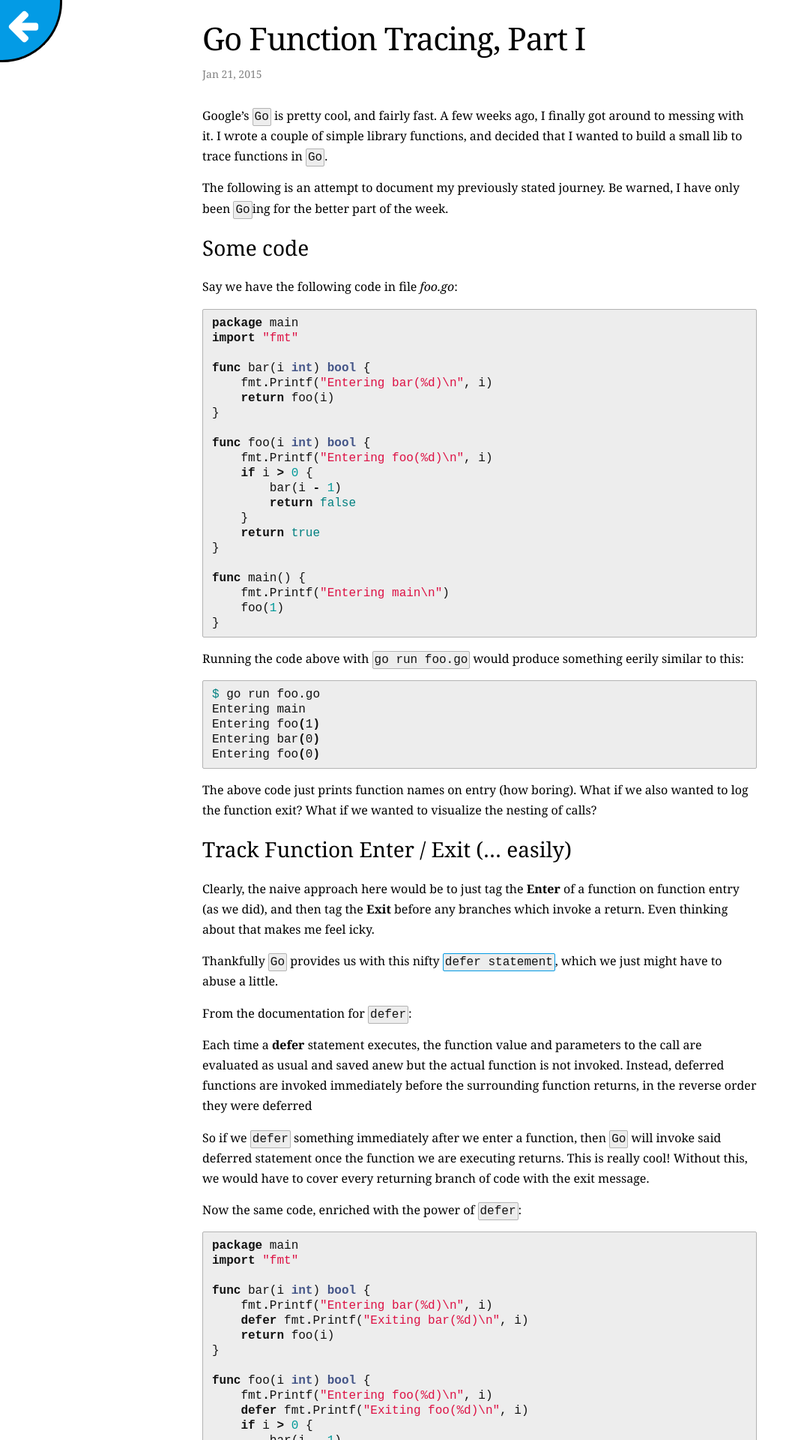
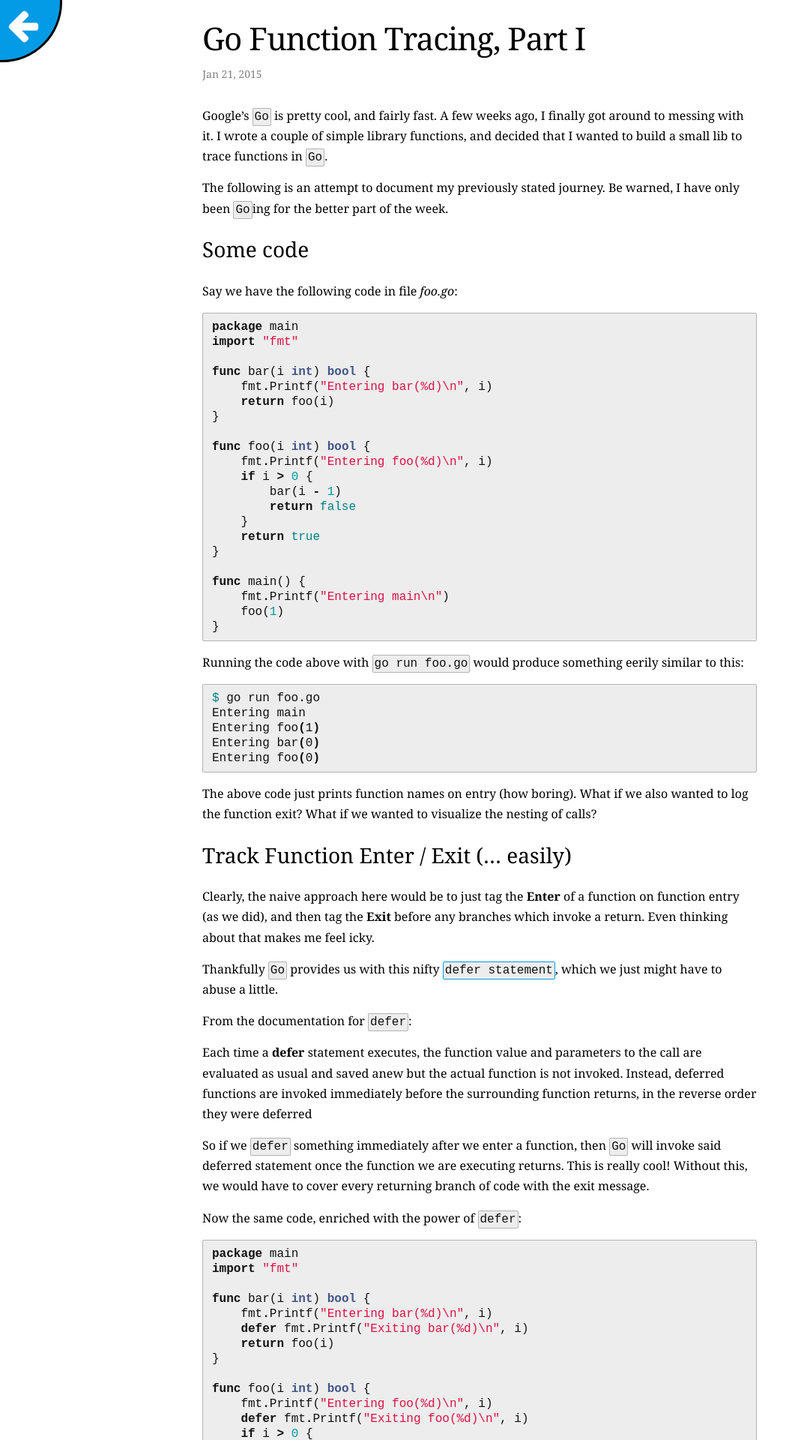
Before and after one commit to sabhiram/sabhiram.github.io, a Jekyll site: the page built from _posts/2015-01-21-golang_trace_fns_part_1.md, in a window 1280 px wide. Shown: the top 1920 px of the page at 75% size, without its empty margins (0-1073 px from the left). Built offline with Jekyll 4.4.1, drawn with Linux system fonts in a browser that asks for light colours; nearby versions of some CDN libraries; comment, search, counter and statistics services are not loaded.

Commit message:
A lil mo love a lil mo space

```diff
--- a/_sass/_base.scss
+++ b/_sass/_base.scss
@@ -34,6 +34,12 @@ ul, ol, dl, figure,
 %vertical-rhythm {
     margin-bottom: $spacing-unit / 2;
 }
+h2, h3, h4 {
+    margin-top: $spacing-unit / 1.7;
+    margin-bottom: $spacing-unit / 1.7;
+}
+
+
 
 
 
```
